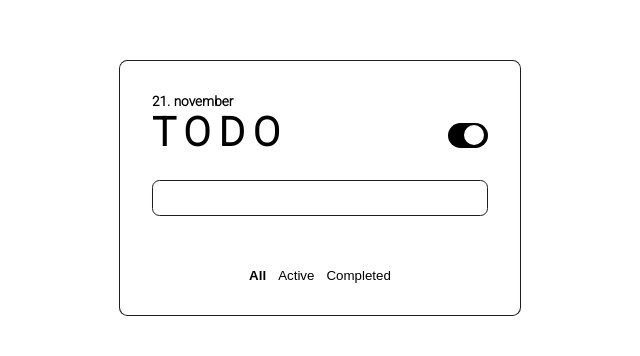
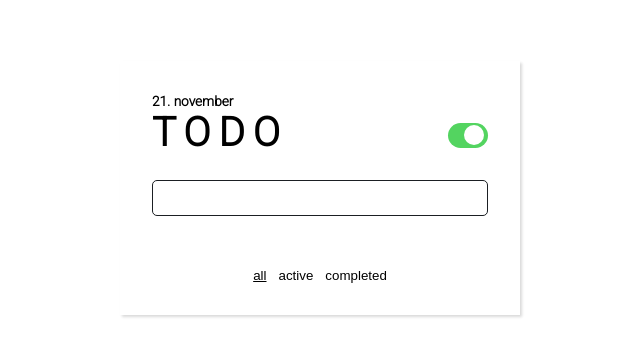
Before and after one commit to terjeee/to-do, a React (Create React App) app: page / in a window 1280 px wide. Shown: the part 212-568 px from the top of the page, without its empty margins (320-960 px from the left). Built offline with nearby package versions, Linux system fonts and the light colour scheme; a web font is replaced by a local one.

Commit message:
finere design

```diff
--- a/src/ToDo/ToDo.module.scss
+++ b/src/ToDo/ToDo.module.scss
@@ -4,8 +4,7 @@
   width: clamp(20vw, 25rem, 90vw);
 
   padding: 2rem;
-  border-radius: variables.$border-radius;
-  box-shadow: variables.$box-shadow;
+  box-shadow: rgba(0, 0, 0, 0.15) 1.95px 1.95px 2.6px;
 
   header {
     display: flex;
--- a/src/ToDo/ToDoAdd/ToDoAdd.module.scss
+++ b/src/ToDo/ToDoAdd/ToDoAdd.module.scss
@@ -36,8 +36,13 @@
       width: 100%;
       padding: 0.5rem 0.75rem;
       font-size: 1rem;
-      border: 0.5px solid variables.$color-black;
+      border: 1px solid variables.$color-black;
       border-radius: variables.$border-radius;
+
+      &:focus {
+        border: 1px solid blue;
+        outline: 1px solid blue;
+      }
     }
 
     button {
@@ -59,7 +64,7 @@
 .error {
   .errorMsg {
     padding: 0.25rem;
-    font-size: 0.9rem;
+    font-size: 0.75rem;
     color: red;
   }
 }
--- a/src/ToDo/ToDoAdd/ToDoAdd.tsx
+++ b/src/ToDo/ToDoAdd/ToDoAdd.tsx
@@ -4,7 +4,6 @@ import { useDispatch } from "react-redux";
 import { TODO_ADD } from "../../store/slices/sliceToDo";
 
 import CurrentDate from "./CurrentDate/CurrentDate";
-import { IconAdd } from "../../assets/index";
 
 import styles from "./ToDoAdd.module.scss";
 import Slider from "../../components/Slider";
@@ -57,15 +56,9 @@ export default function ToDoHeader() {
           <div className={`${styles.form} ${styles.error}`}>
             <form className={styles.inputField} onSubmit={handleSubmitToDo}>
               <input value={input} onChange={handleSetInput} spellCheck="false" />
-              {input.length > 1 && !error && (
-                <button>
-                  <IconAdd />
-                </button>
-              )}
+              {/* {input.length > 1 && !error && <button></button>} */}
             </form>
-            {error && (
-              <p className={styles.errorMsg}>Entry needs to be between 2-45 characters</p>
-            )}
+            {error && <p className={styles.errorMsg}>Entry needs to be between 2-45 characters</p>}
           </div>
         </>
       )}
--- a/src/ToDo/ToDoList/ToDoList.module.scss
+++ b/src/ToDo/ToDoList/ToDoList.module.scss
@@ -21,11 +21,13 @@
       cursor: pointer;
 
       &:hover {
-        font-weight: bold;
+        transform: scale(1.075);
       }
 
       &.activeFilter {
-        font-weight: bold;
+        // font-weight: bold;
+        // color: green;
+        text-decoration: underline;
       }
     }
   }
--- a/src/ToDo/ToDoList/ToDoList.tsx
+++ b/src/ToDo/ToDoList/ToDoList.tsx
@@ -34,26 +34,14 @@ export default function ToDoList() {
         ))}
       </ul>
       <div className={styles.control}>
-        <button
-          onClick={handleSetFilter}
-          className={styles[cssActiveFilter("all")]}
-          data-filter={"all"}
-        >
-          All
+        <button onClick={handleSetFilter} className={styles[cssActiveFilter("all")]} data-filter={"all"}>
+          all
         </button>
-        <button
-          onClick={handleSetFilter}
-          className={styles[cssActiveFilter("active")]}
-          data-filter={"active"}
-        >
-          Active
+        <button onClick={handleSetFilter} className={styles[cssActiveFilter("active")]} data-filter={"active"}>
+          active
         </button>
-        <button
-          onClick={handleSetFilter}
-          className={styles[cssActiveFilter("completed")]}
-          data-filter={"completed"}
-        >
-          Completed
+        <button onClick={handleSetFilter} className={styles[cssActiveFilter("completed")]} data-filter={"completed"}>
+          completed
         </button>
       </div>
     </div>
--- a/src/ToDo/ToDoList/ToDoListItem/ToDoDelete/ToDoDelete.tsx
+++ b/src/ToDo/ToDoList/ToDoListItem/ToDoDelete/ToDoDelete.tsx
@@ -1,7 +1,5 @@
 import { useDispatch } from "react-redux";
 import { TODO_REMOVE } from "../../../../store/slices/sliceToDo";
-
-import { IconDelete2 } from "../../../../assets";
 
 import styles from "./ToDoDelete.module.scss";
 
@@ -19,7 +17,7 @@ function ToDoDelete(props: Props) {
 
   return (
     <button className={styles.btnDelete} id={props.id} onClick={handleDeleteToDo}>
-      <IconDelete2 />
+      ❌
     </button>
   );
 }
--- a/src/ToDo/ToDoList/ToDoListItem/ToDoListItem.module.scss
+++ b/src/ToDo/ToDoList/ToDoListItem/ToDoListItem.module.scss
@@ -34,8 +34,7 @@
 
     .todoText {
       padding: 1rem 0;
-      font-size: 1rem;
-      font-family: variables.$font-family-2;
+      font-size: 0.85rem;
     }
   }
 }
--- a/src/ToDo/ToDoList/ToDoListItem/ToDoListItem.tsx
+++ b/src/ToDo/ToDoList/ToDoListItem/ToDoListItem.tsx
@@ -16,33 +16,21 @@ interface Props {
 function ToDoListItem(props: Props) {
   const reduxDispatch = useDispatch();
   const [toDoActive, setToDoActive] = useState(props.active);
-  const [showDelete, setShowDelete] = useState(false);
-  const [cssCheckedHover, setCssCheckedHover] = useState("");
 
   const handleToggleActiveToDo = () => {
     reduxDispatch(TODO_TOGGLE_INACTIVE({ id: props.id }));
     setToDoActive((state) => !state);
   };
 
-  function handleToggleDeleteBtn() {
-    setShowDelete((prevState) => (prevState ? false : true));
-    setCssCheckedHover((prevState) => (prevState === "" ? "checkedHover" : ""));
-  }
-
   const cssChecked = !toDoActive ? "checked" : "";
 
   return (
-    <li
-      className={`${styles.listItem} ${styles[cssChecked]} ${styles[cssCheckedHover]}`}
-      id={props.id}
-      onMouseEnter={handleToggleDeleteBtn}
-      onMouseLeave={handleToggleDeleteBtn}
-    >
+    <li className={`${styles.listItem} ${styles[cssChecked]}`} id={props.id}>
       <label htmlFor="checkbox" onClick={handleToggleActiveToDo}>
         <input type="checkbox" name="checkbox" checked={!toDoActive} readOnly />
         <p className={styles.todoText}>{props.todo}</p>
       </label>
-      {showDelete && <ToDoDelete id={props.id} />}
+      <ToDoDelete id={props.id} />
     </li>
   );
 }
--- a/src/components/Slider.module.scss
+++ b/src/components/Slider.module.scss
@@ -41,7 +41,7 @@
 }
 
 input:checked + .slider {
-  background-color: black;
+  background-color: #53d460;
 }
 
 input:focus + .slider {
--- a/src/styles/variables.scss
+++ b/src/styles/variables.scss
@@ -9,4 +9,4 @@ $color-green: #53dd6c;
 
 $box-shadow: rgba(0, 0, 0, 0.02) 0px 1px 3px 0px, rgba(27, 31, 35, 1) 0px 0px 0px 1px;
 
-$border-radius: 7.5px;
+$border-radius: 5px;
```
